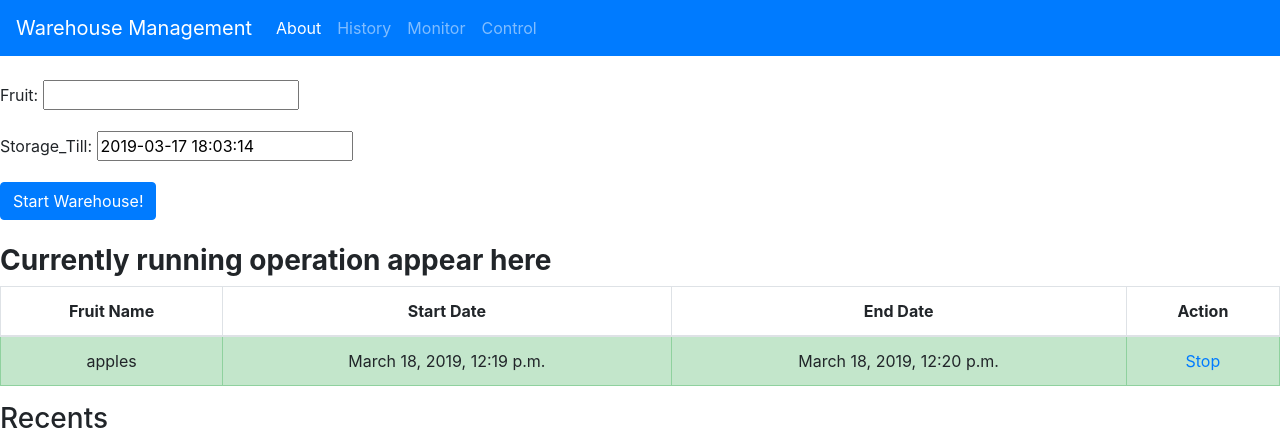
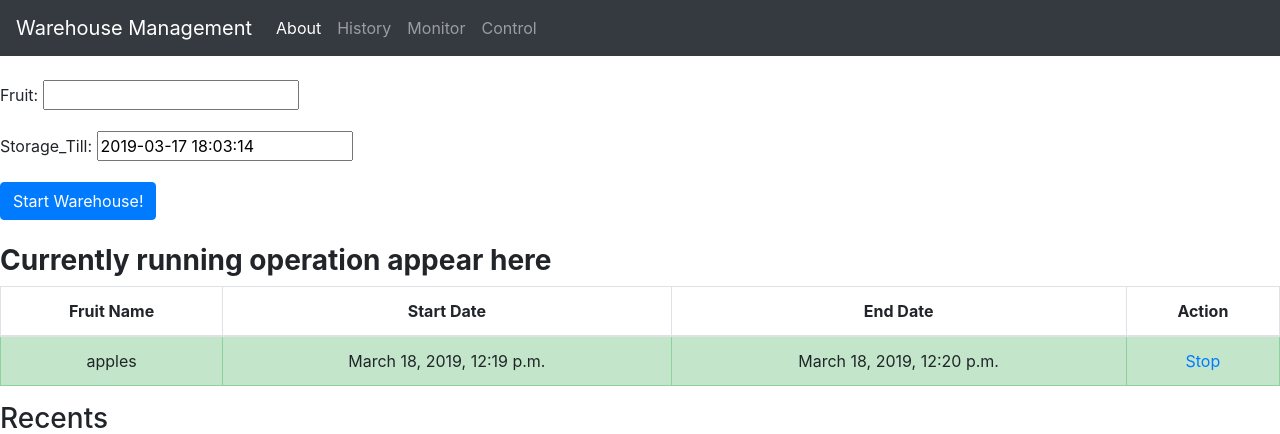
Before and after one commit to anuragshukla06/Web_Interface, a Django app: page / in a window 1280 px wide. Shown: the top 434 px of the page. Run offline with Django 3.2, Linux system fonts and the light colour scheme; data comes from the database, SQL or seed files in the repository; some libraries are stand-ins or nearby versions.

Commit message:
Update base.html

```diff
--- a/Web_interface/mainpage/Templates/base.html
+++ b/Web_interface/mainpage/Templates/base.html
@@ -18,7 +18,7 @@
   </head>
 
   <!--NavBAR-->
-  <nav class="navbar navbar-expand-lg navbar-dark bg-primary">
+  <nav class="navbar navbar-expand-lg navbar-dark bg-dark">
       <a class="navbar-brand" href="#">Warehouse Management</a>
       <button class="navbar-toggler" type="button" data-toggle="collapse" data-target="#navbarNavDropdown" aria-controls="navbarNavDropdown" aria-expanded="false" aria-label="Toggle navigation">
         <span class="navbar-toggler-icon"></span>
```
